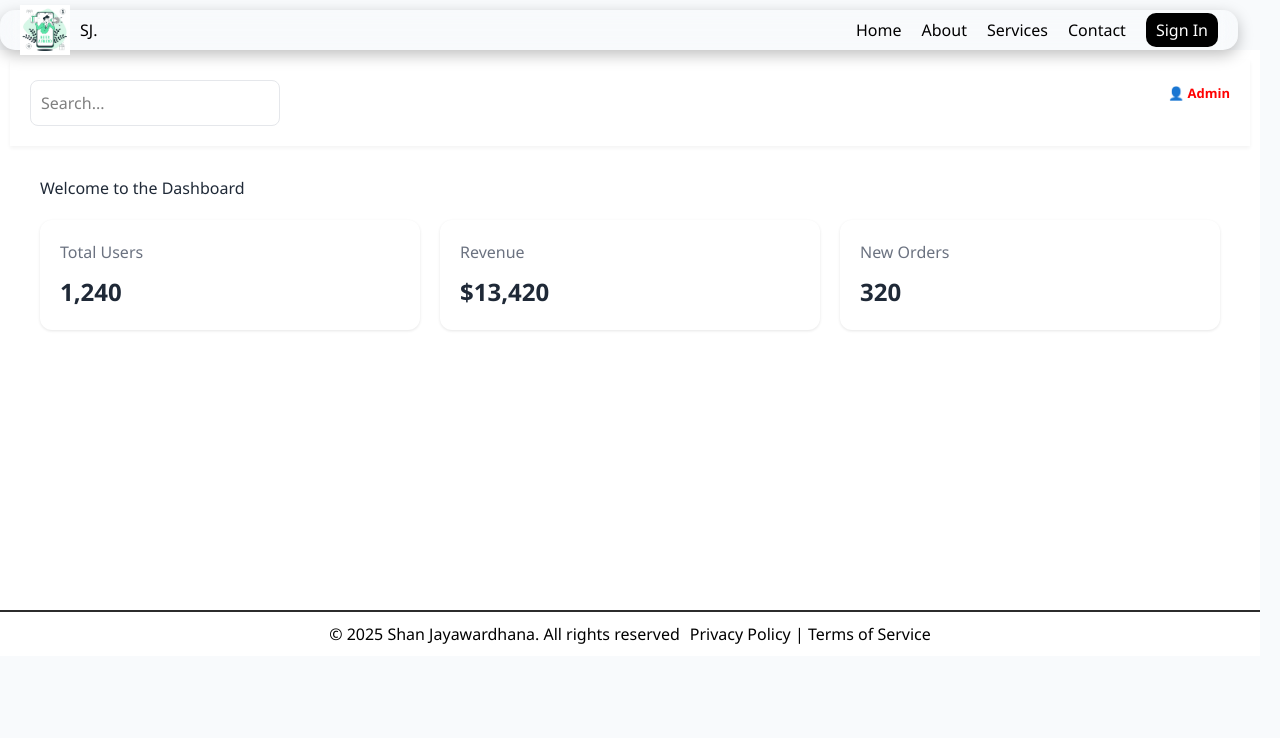
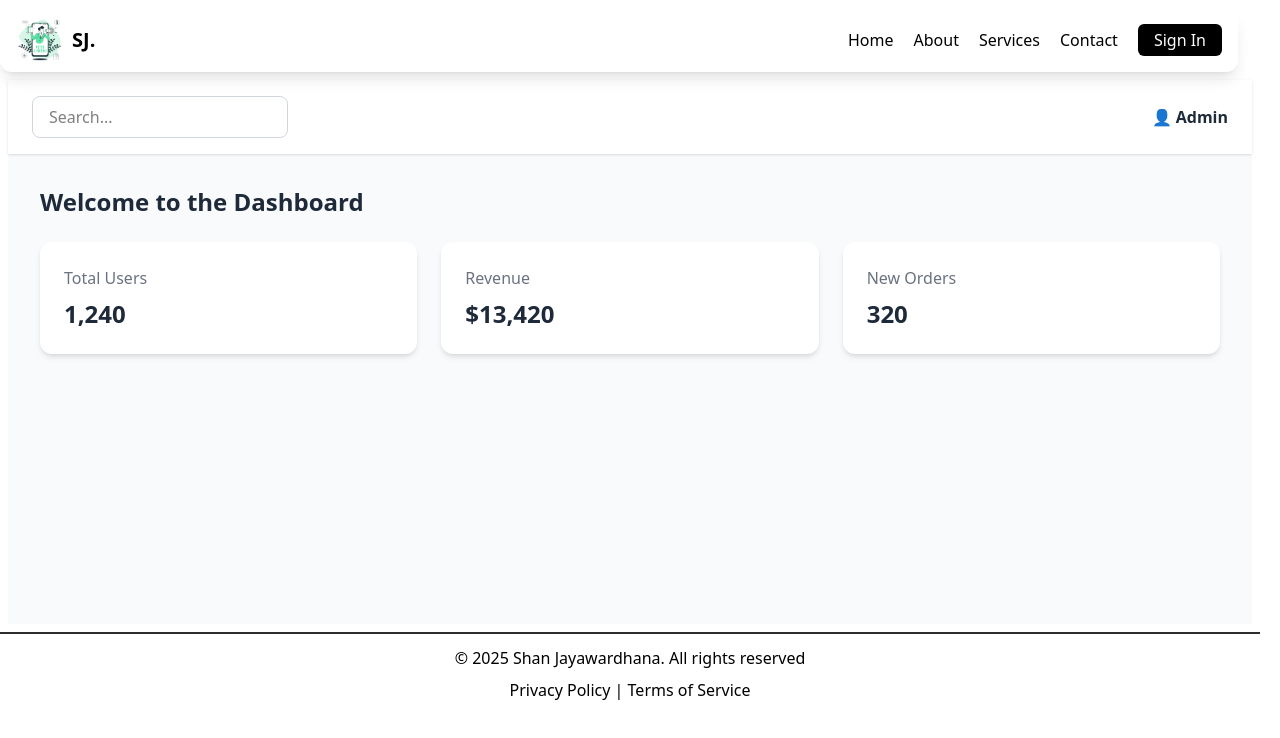
Before and after one commit to shaanzx/React-VITE, a React (Vite) app: page / in a window 1280 px wide. Shown: the top 738 px of the page. Built offline with nearby package versions, Linux system fonts and the light colour scheme.

Commit message:
Convert To Tailwind CSS

```diff
--- a/src/App.tsx
+++ b/src/App.tsx
@@ -1,16 +1,16 @@
-import "./App.css";
-import {BrowserRouter, Route, Routes} from "react-router-dom";
-import {Login} from "./view/pages/Login/Login.tsx";
-import {DefaultLayout} from "./view/common/DefaultLayout/DefaultLayout.tsx";
+import { BrowserRouter, Route, Routes } from "react-router-dom";
+import { Login } from "./view/pages/Login/Login.tsx";
+import { DefaultLayout } from "./view/common/DefaultLayout/DefaultLayout.tsx";
 
 function App() {
     return (
         <BrowserRouter>
-            {/*<DefaultLayout/>*/}
-            <Routes>
-                <Route path="/*" element={<DefaultLayout/>}></Route>
-                <Route path="/login" element={<Login/>}/>
-            </Routes>
+            <div className="flex flex-col min-h-screen bg-white text-black">
+                <Routes>
+                    <Route path="/*" element={<DefaultLayout />} />
+                    <Route path="/login" element={<Login />} />
+                </Routes>
+            </div>
         </BrowserRouter>
     );
 }
--- a/src/view/common/Footer/Footer.tsx
+++ b/src/view/common/Footer/Footer.tsx
@@ -1,8 +1,6 @@
-import "./Footer.css"
-
 export function Footer() {
     return (
-        <div className={"footer"}>
+        <div className="flex flex-col items-center justify-center gap-2 p-3 border-t-2 border-[#2c2c2c] text-black w-[calc(100%-20px)] bg-white">
             <p>© 2025 Shan Jayawardhana. All rights reserved</p>
             <p>Privacy Policy | Terms of Service</p>
         </div>
--- a/src/view/common/MainContent/MainContent.tsx
+++ b/src/view/common/MainContent/MainContent.tsx
@@ -1,18 +1,17 @@
-import "./MainContent.css";
-import {Route, Routes} from "react-router-dom";
-import {Home} from "../../pages/Home/Home.tsx";
-import {About} from "../../pages/About/About.tsx";
-import {Contact} from "../../pages/Contact/Contact.tsx";
-import {Services} from "../../pages/Services/Services.tsx";
+import { Route, Routes } from "react-router-dom";
+import { Home } from "../../pages/Home/Home.tsx";
+import { About } from "../../pages/About/About.tsx";
+import { Contact } from "../../pages/Contact/Contact.tsx";
+import { Services } from "../../pages/Services/Services.tsx";
 
 export function MainContent() {
     return (
-        <div className={"mainContent"}>
+        <div className="flex flex-col w-[calc(100%-20px)] h-[70vh] overflow-y-auto p-2 bg-white text-black">
             <Routes>
-                <Route path="/" index element={<Home/>}/>
-                <Route path="/About" element={<About/>}/>
-                <Route path="/Contact" element={<Contact/>}/>
-                <Route path="/Services" element={<Services/>}/>
+                <Route path="/" index element={<Home />} />
+                <Route path="/About" element={<About />} />
+                <Route path="/Contact" element={<Contact />} />
+                <Route path="/Services" element={<Services />} />
             </Routes>
         </div>
     );
--- a/src/view/common/Navbar/Navbar.tsx
+++ b/src/view/common/Navbar/Navbar.tsx
@@ -1,23 +1,53 @@
-import "./Navbar.css";
-import {Link} from "react-router-dom";
+import { Link } from "react-router-dom";
 import logo from "../../../assets/logo.jpg";
 
 export function Navbar() {
     return (
-        <div className={"navbar"}>
-            <div className={"navbar_logo"}>
-                <img src={logo} alt="logo"/>
-                <h2>SJ.</h2>
+        <div className="flex justify-between items-center p-4 mt-2 bg-white/5 shadow-lg backdrop-blur-md rounded-xl h-16 w-[calc(100%-42px)] text-black">
+            <div className="flex items-center gap-2">
+                <img src={logo} alt="logo" className="w-12 h-12" />
+                <h2 className="text-xl font-bold">SJ.</h2>
             </div>
-            <div className={"navigation"}>
-            <ul>
-                    <li><Link to="/">Home</Link></li>
-                    <li><Link to="/about">About</Link></li>
-                    <li><Link to="/services">Services</Link></li>
-                    <li><Link to="/contact">Contact</Link></li>
+            <div className="flex items-center gap-5">
+                <ul className="flex items-center gap-5 list-none">
+                    <li>
+                        <Link
+                            to="/"
+                            className="pb-2 border-b-2 border-transparent hover:border-black transition duration-300"
+                        >
+                            Home
+                        </Link>
+                    </li>
+                    <li>
+                        <Link
+                            to="/about"
+                            className="pb-2 border-b-2 border-transparent hover:border-black transition duration-300"
+                        >
+                            About
+                        </Link>
+                    </li>
+                    <li>
+                        <Link
+                            to="/services"
+                            className="pb-2 border-b-2 border-transparent hover:border-black transition duration-300"
+                        >
+                            Services
+                        </Link>
+                    </li>
+                    <li>
+                        <Link
+                            to="/contact"
+                            className="pb-2 border-b-2 border-transparent hover:border-black transition duration-300"
+                        >
+                            Contact
+                        </Link>
+                    </li>
                 </ul>
-
-                <button className={"signIn"}><Link to="/login">Sign In</Link></button>
+                <button className="bg-black text-white rounded-md px-4 py-1 hover:bg-[#745270] transition">
+                    <Link to="/login" className="text-white no-underline">
+                        Sign In
+                    </Link>
+                </button>
             </div>
         </div>
     );
--- a/src/view/pages/Contact/Contact.tsx
+++ b/src/view/pages/Contact/Contact.tsx
@@ -1,9 +1,7 @@
-import "./Contact.css";
-import {useForm} from "react-hook-form";
+import { useForm } from "react-hook-form";
 
 export function Contact() {
-
-    const {register, handleSubmit, formState: {errors}} = useForm<FormData>();
+    const { register, handleSubmit, formState: { errors } } = useForm<FormData>();
 
     type FormData = {
         email: string;
@@ -14,23 +12,28 @@ export function Contact() {
     const clearForm = () => {
         window.location.reload();
     }
-    const onSubmit = (data: FormData)=>{
+
+    const onSubmit = (data: FormData) => {
         console.log('Form submitted:', data);
         alert(`Submitted your case : ${data.subject}`);
         clearForm();
     }
 
     return (
-        <div className="form-container">
-            <h2> Contact Us</h2>
-            <p className="subtext">We’d love to hear from you! Please fill out the form below.</p>
+        <div className="max-w-xl mx-auto my-10 p-8 bg-white rounded-xl shadow-lg font-sans">
+            <h2 className="text-2xl font-semibold mb-2 text-center text-gray-800">Contact Us</h2>
+            <p className="text-center text-sm text-gray-600 mb-6">
+                We’d love to hear from you! Please fill out the form below.
+            </p>
 
-            <form className="contact-form"  onSubmit = {handleSubmit(onSubmit)}>
-                <div className="form-group">
-                    <label>Email Address</label>
+            <form className="flex flex-col gap-5" onSubmit={handleSubmit(onSubmit)}>
+                {/* Email */}
+                <div className="flex flex-col">
+                    <label className="font-semibold text-gray-700 mb-1">Email Address</label>
                     <input
                         type="email"
                         placeholder="Input your email address"
+                        className="p-3 border border-gray-300 rounded-md text-sm bg-gray-100 focus:outline-none focus:border-blue-500 focus:bg-white"
                         {...register("email", {
                             required: "Email is required",
                             pattern: {
@@ -39,35 +42,48 @@ export function Contact() {
                             }
                         })}
                     />
-                    {errors.email ? <span>{errors.email.message}</span> : null}
-
-                </div>
-                <div className="form-group">
-                    <label>Subject</label>
-                    <input type="text"
-                           placeholder="What's this about?"
-                           {...register("subject", {required : "Subject is required",
-                           pattern:{
-                               value : /^.{1,30}$/,
-                               message : "Subject must be in between 1 and 30 characters"
-                           }
-                           })}
-                    />
-                    {errors.subject ? <span>{errors.subject.message}</span> : null}
+                    {errors.email && <span className="text-red-500 text-xs mt-1">{errors.email.message}</span>}
                 </div>
 
-                <div className="form-group">
-                    <label>Message</label>
+                {/* Subject */}
+                <div className="flex flex-col">
+                    <label className="font-semibold text-gray-700 mb-1">Subject</label>
+                    <input
+                        type="text"
+                        placeholder="What's this about?"
+                        className="p-3 border border-gray-300 rounded-md text-sm bg-gray-100 focus:outline-none focus:border-blue-500 focus:bg-white"
+                        {...register("subject", {
+                            required: "Subject is required",
+                            pattern: {
+                                value: /^.{1,30}$/,
+                                message: "Subject must be in between 1 and 30 characters"
+                            }
+                        })}
+                    />
+                    {errors.subject && <span className="text-red-500 text-xs mt-1">{errors.subject.message}</span>}
+                </div>
+
+                {/* Message */}
+                <div className="flex flex-col">
+                    <label className="font-semibold text-gray-700 mb-1">Message</label>
                     <textarea
                         placeholder="Write your message..."
                         rows={5}
-                        {...register("message", {required : "Message is required",
+                        className="p-3 border border-gray-300 rounded-md text-sm bg-gray-100 focus:outline-none focus:border-blue-500 focus:bg-white resize-y min-h-[100px]"
+                        {...register("message", {
+                            required: "Message is required"
                         })}
                     />
-                    {errors.message ? <span>{errors.message.message}</span> : null}
+                    {errors.message && <span className="text-red-500 text-xs mt-1">{errors.message.message}</span>}
                 </div>
 
-                <button type="submit">Send Message</button>
+                {/* Submit Button */}
+                <button
+                    type="submit"
+                    className="bg-blue-600 hover:bg-blue-800 text-white text-sm font-medium py-3 px-6 rounded-md transition duration-300"
+                >
+                    Send Message
+                </button>
             </form>
         </div>
     );
--- a/src/view/pages/Home/Home.tsx
+++ b/src/view/pages/Home/Home.tsx
@@ -1,34 +1,41 @@
-import "./Home.css";
-
 export const Home = () => {
     return (
-        <div className="dashboard">
+        <div className="flex h-screen bg-slate-50 font-sans">
+
+            {/* Sidebar (optional - can be added later if needed) */}
 
             {/* Main Content Area */}
-            <div className="main">
+            <div className="flex flex-col flex-1">
                 {/* Topbar */}
-                <header className="topbar">
-                    <input type="text" placeholder="Search..." />
-                    <div className="user-info">
-                        <span>👤 Admin</span>
+                <header className="flex justify-between items-center px-6 py-4 bg-white shadow">
+                    <input
+                        type="text"
+                        placeholder="Search..."
+                        className="px-4 py-2 w-64 rounded-lg border border-gray-300 focus:outline-none focus:ring-2 focus:ring-blue-400"
+                    />
+                    <div className="font-semibold text-gray-800">
+                        👤 Admin
                     </div>
                 </header>
 
                 {/* Dashboard Content */}
-                <section className="content">
-                    <h1>Welcome to the Dashboard</h1>
-                    <div className="cards">
-                        <div className="card">
-                            <h3>Total Users</h3>
-                            <p>1,240</p>
+                <section className="p-8">
+                    <h1 className="text-2xl font-bold text-gray-800 mb-6">
+                        Welcome to the Dashboard
+                    </h1>
+
+                    <div className="flex gap-6 flex-wrap">
+                        <div className="bg-white shadow-md rounded-xl p-6 flex-1 min-w-[200px]">
+                            <h3 className="text-gray-500 mb-2">Total Users</h3>
+                            <p className="text-2xl font-bold text-gray-800">1,240</p>
                         </div>
-                        <div className="card">
-                            <h3>Revenue</h3>
-                            <p>$13,420</p>
+                        <div className="bg-white shadow-md rounded-xl p-6 flex-1 min-w-[200px]">
+                            <h3 className="text-gray-500 mb-2">Revenue</h3>
+                            <p className="text-2xl font-bold text-gray-800">$13,420</p>
                         </div>
-                        <div className="card">
-                            <h3>New Orders</h3>
-                            <p>320</p>
+                        <div className="bg-white shadow-md rounded-xl p-6 flex-1 min-w-[200px]">
+                            <h3 className="text-gray-500 mb-2">New Orders</h3>
+                            <p className="text-2xl font-bold text-gray-800">320</p>
                         </div>
                     </div>
                 </section>
--- a/src/view/pages/Login/Login.tsx
+++ b/src/view/pages/Login/Login.tsx
@@ -1,22 +1,42 @@
-import "./Login.css"; // CSS styles in a separate file
-
 export const Login = () => {
     return (
-        <div className="login-container">
-            <form className="login-form">
-                <h2>Welcome Back 👋</h2>
-                <p>Please login to your account</p>
+        <div className="flex justify-center items-center h-screen bg-gray-100 px-4">
+            <form className="bg-white p-8 md:p-10 rounded-xl shadow-xl w-full max-w-md flex flex-col">
+                <h2 className="text-2xl font-semibold text-center text-gray-800 mb-1">
+                    Welcome Back 👋
+                </h2>
+                <p className="text-center text-gray-500 mb-6">
+                    Please login to your account
+                </p>
 
-                <label>Email</label>
-                <input type="email" placeholder="you@example.com" required />
+                <label className="font-semibold text-gray-600 mb-1">Email</label>
+                <input
+                    type="email"
+                    placeholder="you@example.com"
+                    required
+                    className="mb-5 px-4 py-2 border border-gray-300 rounded-lg text-sm focus:outline-none focus:border-blue-500"
+                />
 
-                <label>Password</label>
-                <input type="password" placeholder="Enter your password" required />
+                <label className="font-semibold text-gray-600 mb-1">Password</label>
+                <input
+                    type="password"
+                    placeholder="Enter your password"
+                    required
+                    className="mb-5 px-4 py-2 border border-gray-300 rounded-lg text-sm focus:outline-none focus:border-blue-500"
+                />
 
-                <button type="submit">Login</button>
+                <button
+                    type="submit"
+                    className="bg-black hover:bg-green-500 text-white py-3 rounded-lg text-base font-semibold transition-colors"
+                >
+                    Login
+                </button>
 
-                <p className="register-link">
-                    Don’t have an account? <a href="/register">Register here</a>
+                <p className="text-center text-sm mt-4">
+                    Don’t have an account?{" "}
+                    <a href="/register" className="text-blue-600 hover:underline">
+                        Register here
+                    </a>
                 </p>
             </form>
         </div>
```
